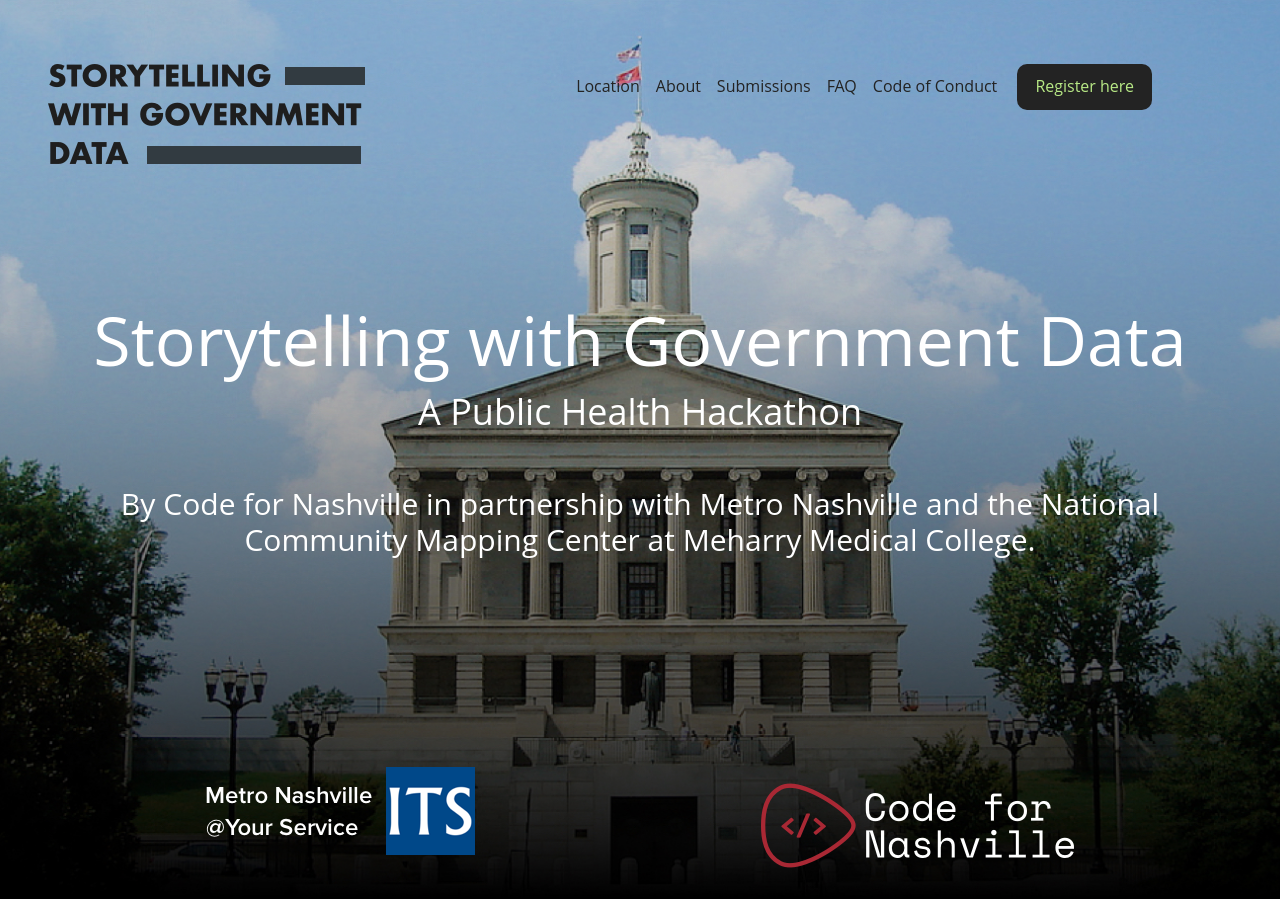
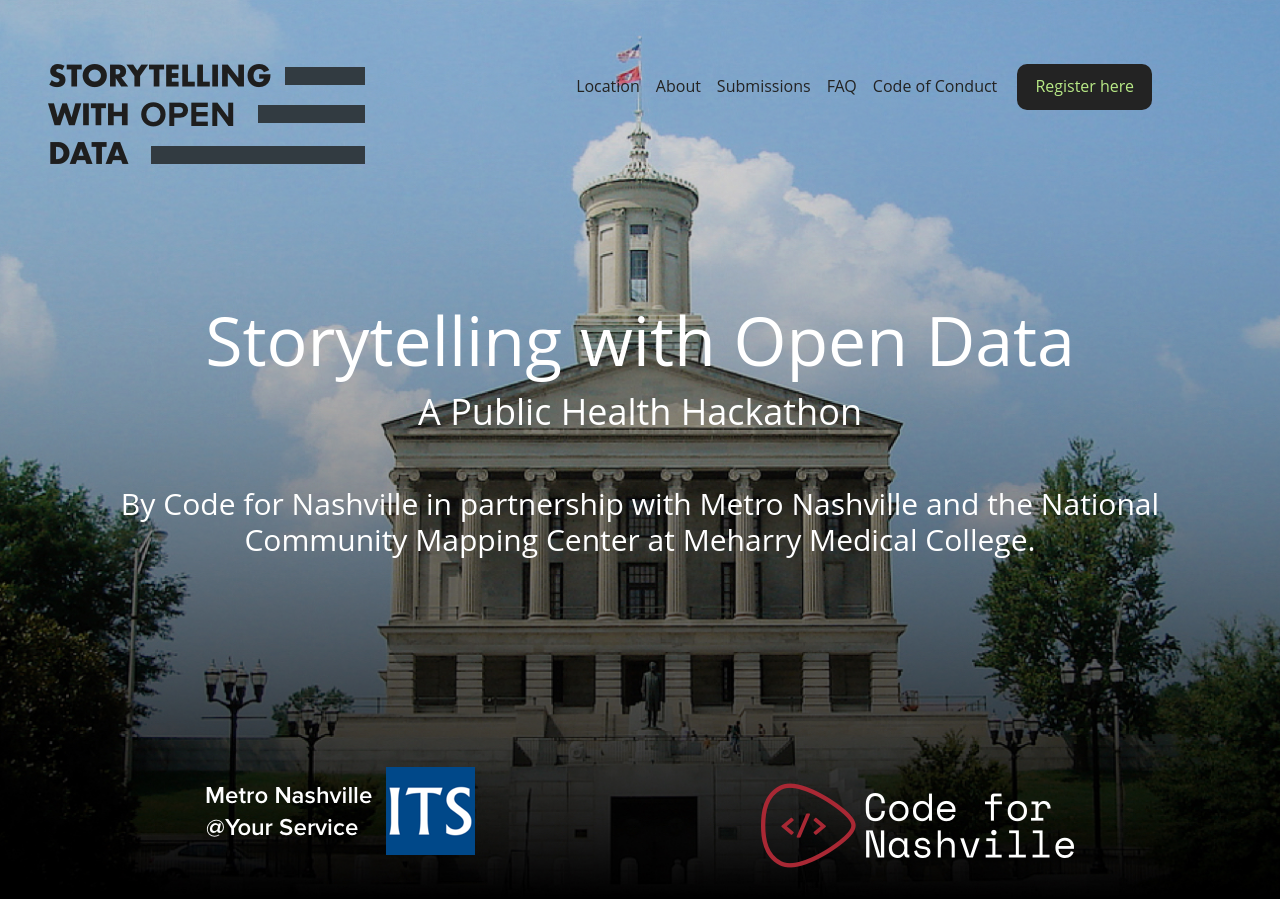
Before and after one commit to enlore/pubhealth-hackathon-2017, a web app: file public/index.html in a window 1280 px wide. Shown: the top 899 px of the page. Run offline with its HTML, style and script files only (its server is not run), Linux system fonts and the light colour scheme.

Commit message:
Title and logo update

```diff
--- a/public/index.html
+++ b/public/index.html
@@ -35,7 +35,7 @@
       </nav>
       <div class="container"><img class="img-logo u-imgResp" src="/img/hackathon-logo.png">
         <div class="headline u-textCenter">
-          <h1>Storytelling with Government Data</h1>
+          <h1>Storytelling with Open Data</h1>
           <h2>A Public Health Hackathon</h2>
           <p class="intro">
             By Code for Nashville in partnership with Metro Nashville and the
--- a/src/pages/index.pug
+++ b/src/pages/index.pug
@@ -24,7 +24,7 @@
       img.img-logo.u-imgResp(src="/img/hackathon-logo.png")
 
       .headline.u-textCenter
-        h1 Storytelling with Government Data
+        h1 Storytelling with Open Data
         h2 A Public Health Hackathon
 
         p.intro.
```
Also changed, not shown: public/img/hackathon-logo.png.
